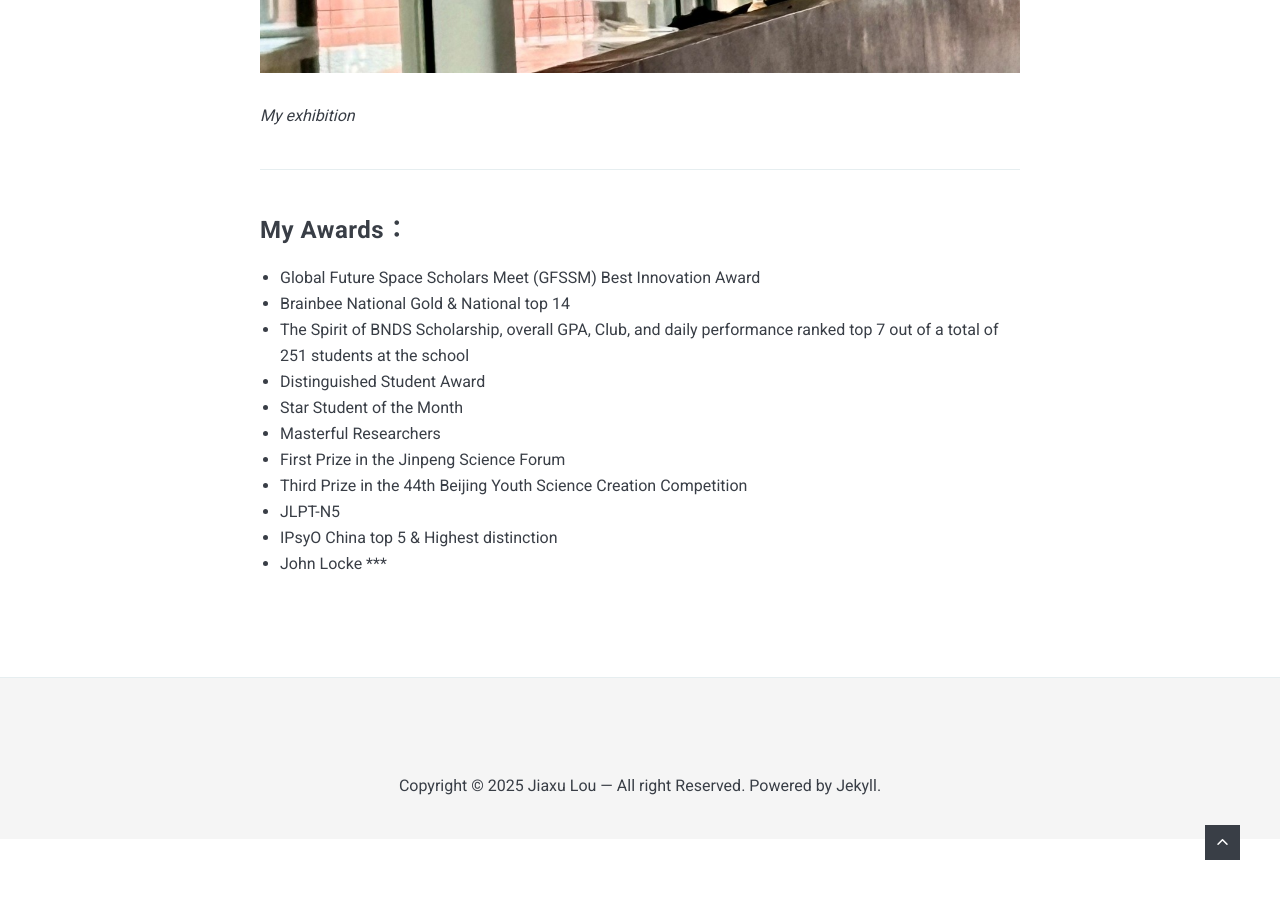
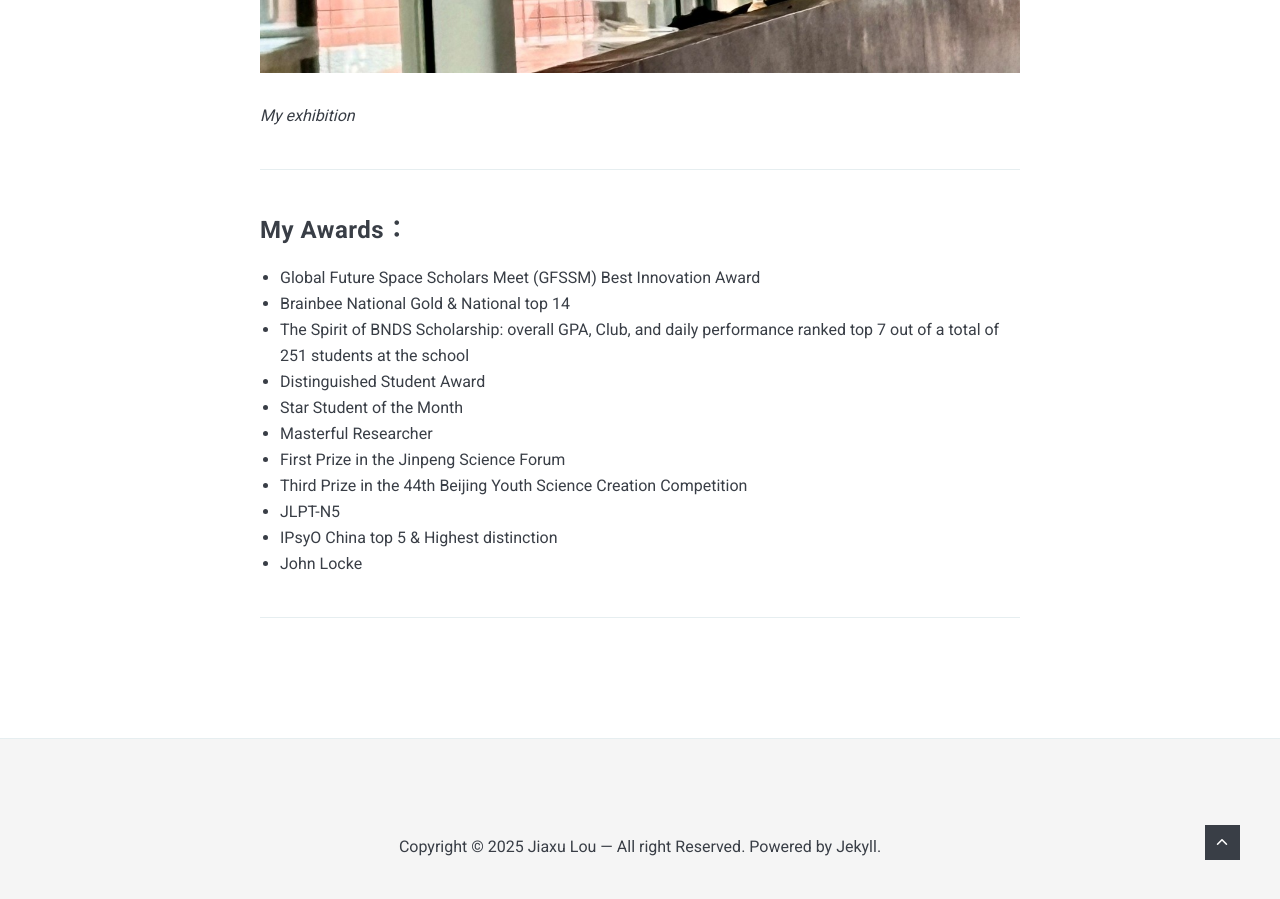
Before and after one commit to JiaxuLou/JiaxuLou.github.io, a Jekyll site: the page built from _pages/about.md, in a window 1280 px wide and 900 px high, scrolled down 5831 px. Built offline with Jekyll 4.4.1, drawn with Linux system fonts in a browser that asks for light colours; nearby versions of some CDN libraries.

Commit message:
Update about.md

```diff
--- a/_pages/about.md
+++ b/_pages/about.md
@@ -42,13 +42,14 @@ We organize creative events inspired by animated works, offering peers opportuni
 ### My Awards：
 * Global Future Space Scholars Meet (GFSSM) Best Innovation Award
 * Brainbee National Gold & National top 14
-* The Spirit of BNDS Scholarship, overall GPA, Club, and daily performance ranked top 7 out of a total of 251 students at the school
+* The Spirit of BNDS Scholarship: overall GPA, Club, and daily performance ranked top 7 out of a total of 251 students at the school
 * Distinguished Student Award
 * Star Student of the Month
-* Masterful Researchers
+* Masterful Researcher
 * First Prize in the Jinpeng Science Forum
 * Third Prize in the 44th Beijing Youth Science Creation Competition
 * JLPT-N5
 * IPsyO China top 5 & Highest distinction
 * John Locke
+
 ***
```
